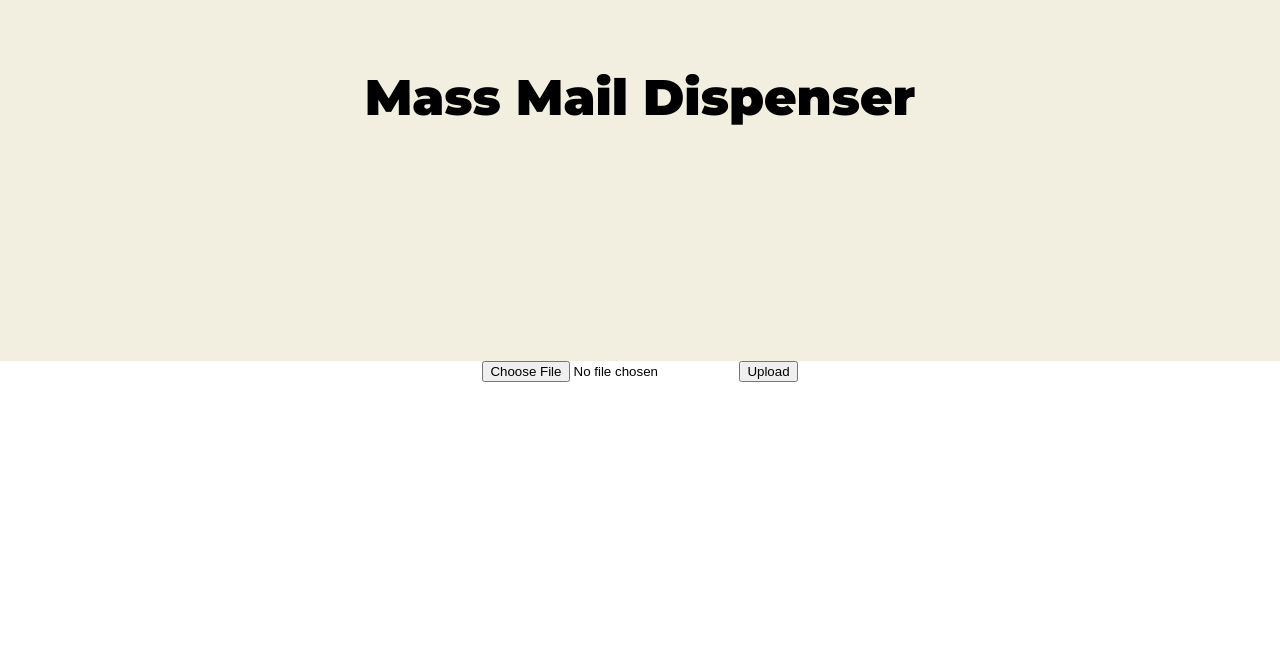
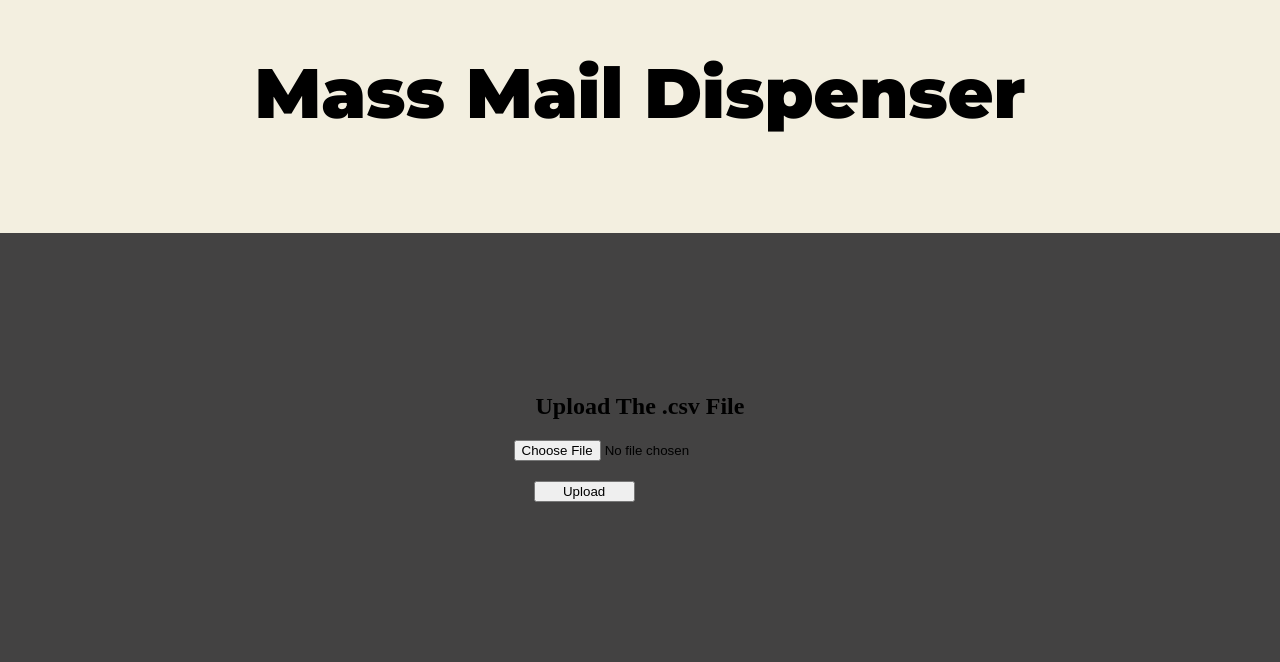
Before and after one commit to Helixjoe/Mail-Dispenser, a website: page public/index.html in a window 1280 px wide. Shown: the part 167-829 px from the top of the page. Before the commit the page ends 800 px from the top, so only its background shows below. Drawn offline with Linux system fonts and the light colour scheme.

Commit message:
changes made to styles.css

```diff
--- a/public/index.html
+++ b/public/index.html
@@ -22,9 +22,12 @@
     <div class="mainHeadDiv">
       <h1 class="mainHeading">Mass Mail Dispenser</h1>
     </div>
-    <form action="/upload" method="post" enctype="multipart/form-data">
-      <input type="file" name="file" />
-      <button type="submit">Upload</button>
-    </form>
+    <div class="uploadDiv">
+      <h2 class="subHeading">Upload The .csv File</h2>
+      <form action="/upload" method="post" enctype="multipart/form-data">
+        <input type="file" name="file" />
+        <button type="submit">Upload</button>
+      </form>
+    </div>
   </body>
 </html>
--- a/public/styles.css
+++ b/public/styles.css
@@ -2,15 +2,32 @@ body {
   text-align: center;
   margin: 0px;
 }
-
+form {
+  display: flex;
+  flex-direction: column;
+}
+button {
+  width: 40%;
+  margin: 20px;
+}
 h1 {
   font-family: "Montserrat", sans-serif;
   font-weight: 900;
-  font-size: 50px;
+  font-size: 70px;
 }
 .mainHeadDiv {
-  padding: 200px;
+  padding: 170px 170px 50px;
   background-color: #f3efe0;
 }
-.mainHeading {
+
+.uploadDiv {
+  background-color: #434242;
+  padding: 140px;
+  display: flex;
+  flex-direction: column;
+  align-items: center;
 }
+
+.subhHeading {
+  color: #f3efe0;
+}
```
